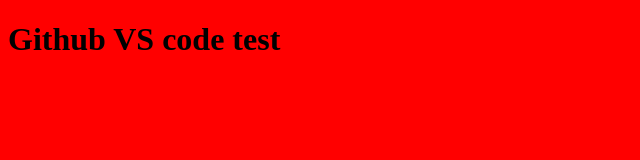
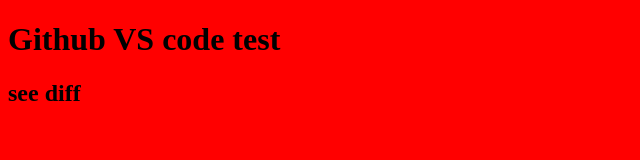
Before and after one commit to TannyWeb/vs-code-github-test, a plain HTML site: page index.html in a window 1280 px wide. Shown: the whole page, without its empty margins (0-640 px from the left). Drawn offline with Linux system fonts and the light colour scheme.

Commit message:
second commit

```diff
--- a/index.html
+++ b/index.html
@@ -9,7 +9,7 @@
 </head>
 <body>
     <h1>Github VS code test</h1>
-
+    <h2>see diff</h2>
 
     <script src="script.js"></script>
 </body>
```
